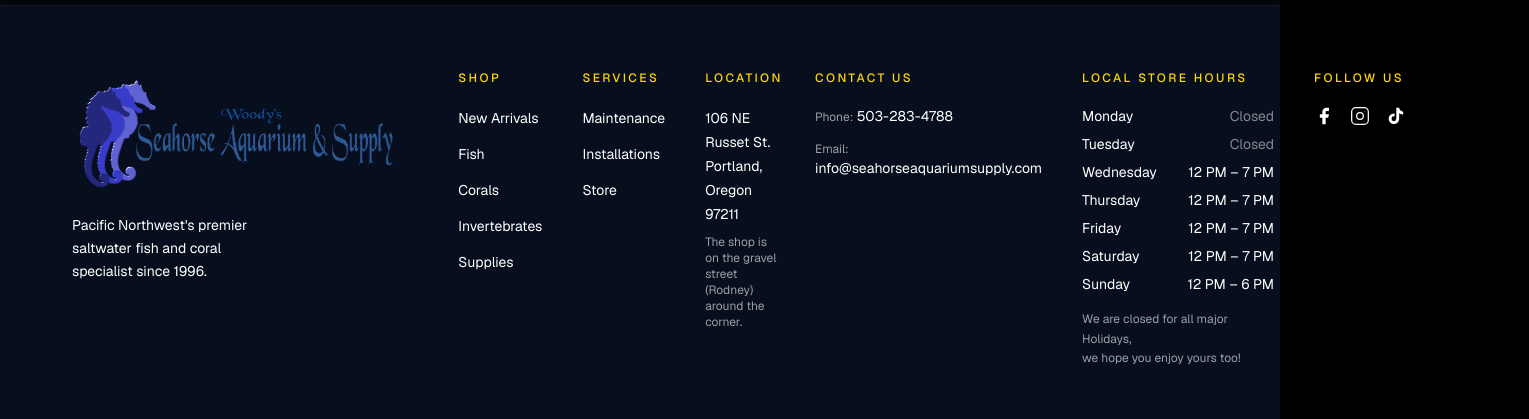
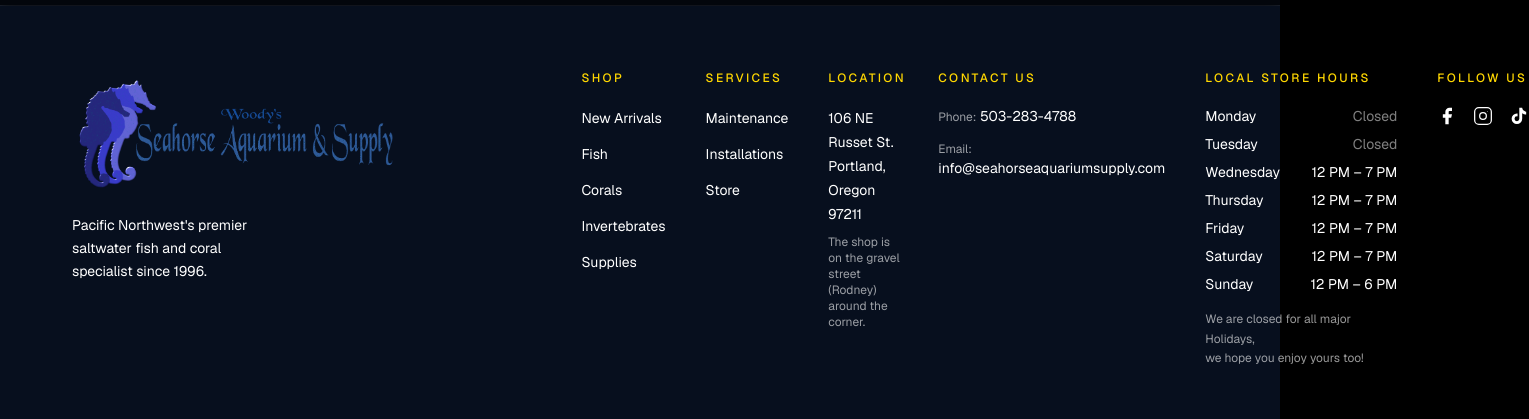
Before and after one commit to locallfs/seahorse, a Next.js app: page / in a window 1280 px wide. Shown: the part 4927-5346 px from the top of the page, 1529 px wide, since content can reach past the window. Built offline with nearby package versions, Linux system fonts and the light colour scheme; no server answers; what @medusajs/js-sdk would draw is missing.

Commit message:
Footer: move columns back halfway to the right with 10% left padding
Co-Authored-By: Claude Opus 4.6 <noreply@anthropic.com>

```diff
--- a/components/Footer.tsx
+++ b/components/Footer.tsx
@@ -44,7 +44,7 @@ export default function Footer() {
             </p>
           </div>
 
-          <div className="max-w-screen-xl w-full">
+          <div className="max-w-screen-xl ml-auto mr-auto lg:ml-0 lg:mr-auto lg:pl-[10%] w-full">
             <div className="grid grid-cols-1 md:grid-cols-3 lg:grid-cols-[auto_auto_auto_auto_auto] gap-x-10 gap-y-8 lg:justify-between">
               <div>
                 <p className="text-xs tracking-[0.2em] uppercase text-[#FFD700] font-medium mb-5">
```
